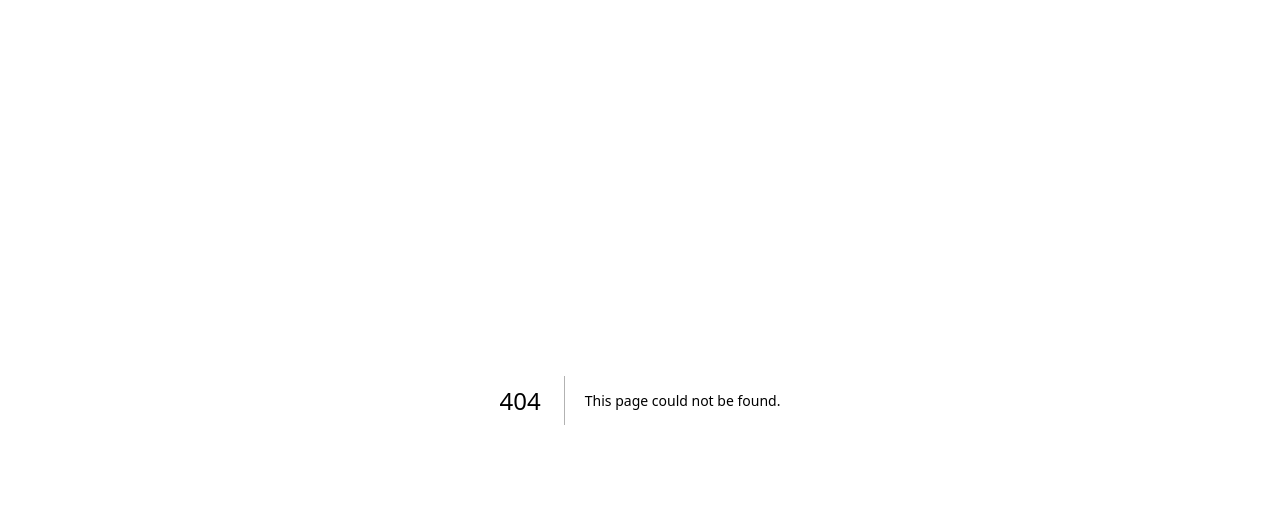
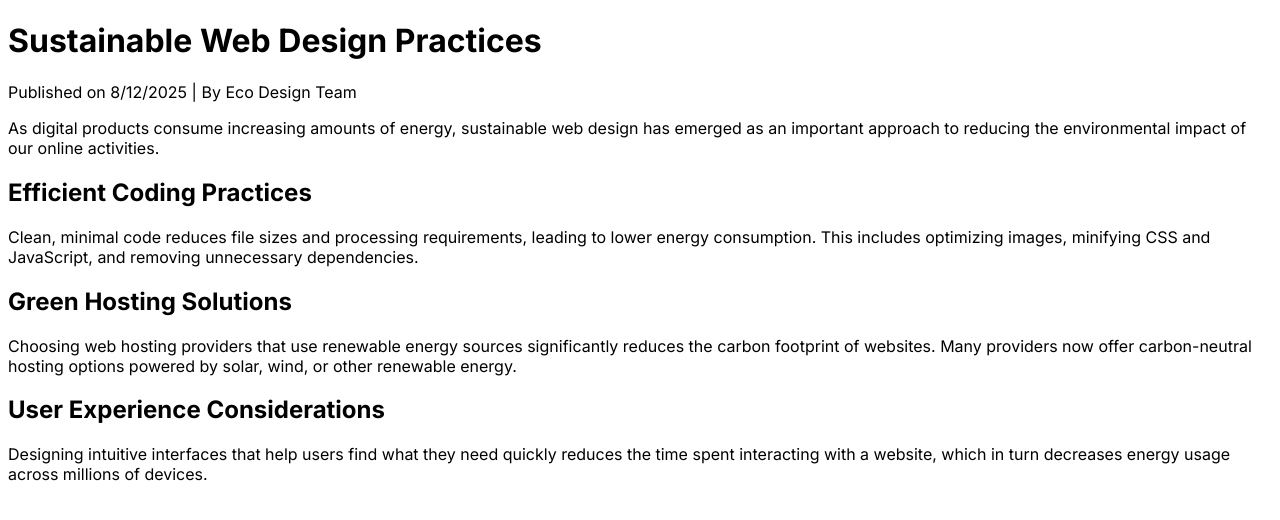
Before and after one commit to Mustapha-Zmirli/wb-test-content, a Next.js app: page /article31 in a window 1280 px wide. Before the commit this address had no page. Shown: the top 520 px of the page. Built offline with nearby package versions, Linux system fonts and the light colour scheme.

Commit message:
article 31 added

```diff
--- /dev/null
+++ b/app/article31/page.tsx
@@ -0,0 +1,42 @@
+export default function Article31() {
+  return (
+    <div className="max-w-4xl mx-auto px-4 py-8">
+      <header className="mb-8">
+        <h1 className="text-3xl font-bold text-gray-900 mb-2">
+          Sustainable Web Design Practices
+        </h1>
+        <div className="text-gray-600 text-sm">
+          Published on {new Date().toLocaleDateString()} | By Eco Design Team
+        </div>
+      </header>
+
+      <article className="prose">
+        <p>
+          As digital products consume increasing amounts of energy, sustainable web design has emerged
+          as an important approach to reducing the environmental impact of our online activities.
+        </p>
+
+        <h2>Efficient Coding Practices</h2>
+        <p>
+          Clean, minimal code reduces file sizes and processing requirements, leading to lower energy
+          consumption. This includes optimizing images, minifying CSS and JavaScript, and removing
+          unnecessary dependencies.
+        </p>
+
+        <h2>Green Hosting Solutions</h2>
+        <p>
+          Choosing web hosting providers that use renewable energy sources significantly reduces the
+          carbon footprint of websites. Many providers now offer carbon-neutral hosting options powered
+          by solar, wind, or other renewable energy.
+        </p>
+
+        <h2>User Experience Considerations</h2>
+        <p>
+          Designing intuitive interfaces that help users find what they need quickly reduces the time
+          spent interacting with a website, which in turn decreases energy usage across millions of
+          devices.
+        </p>
+      </article>
+    </div>
+  );
+}
```
